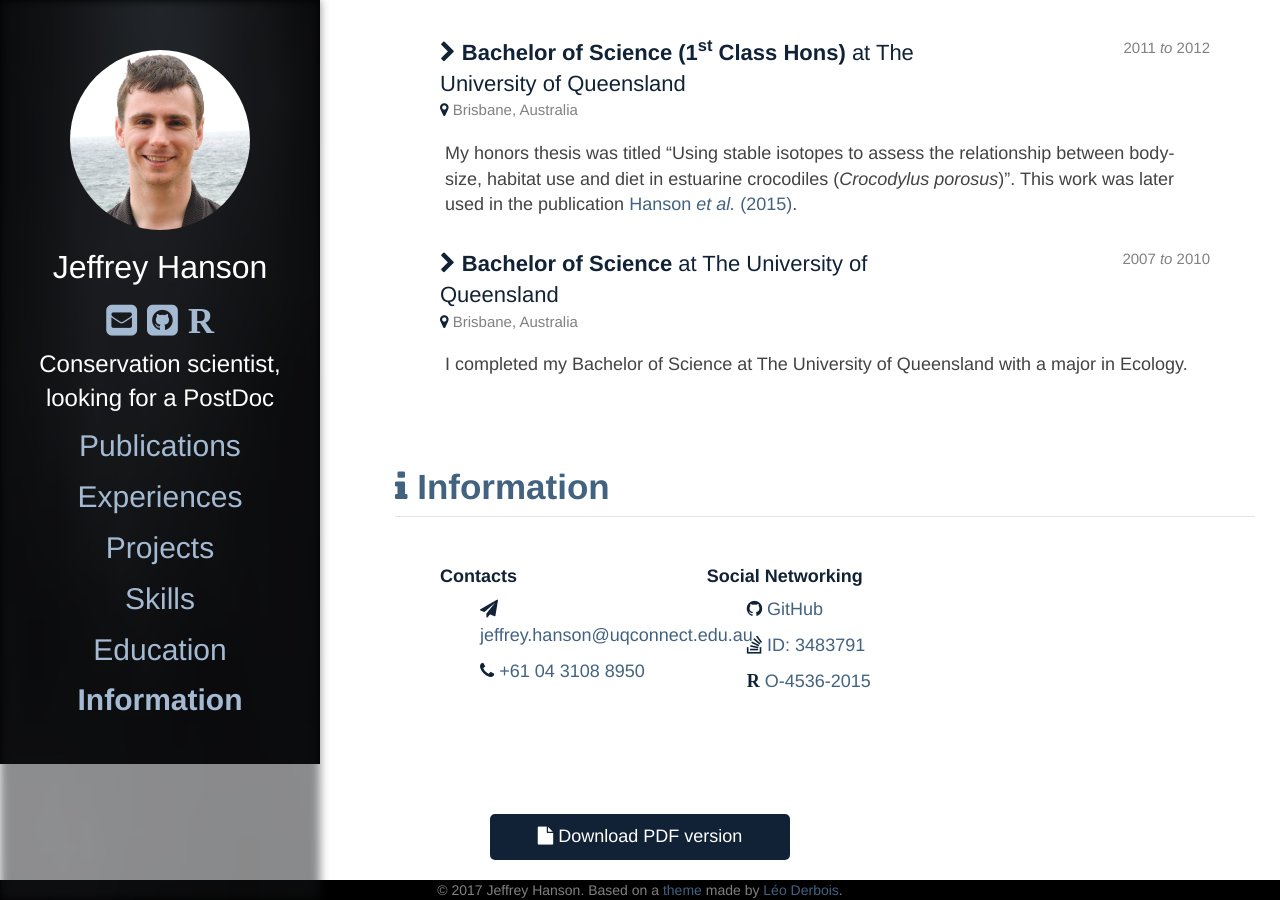
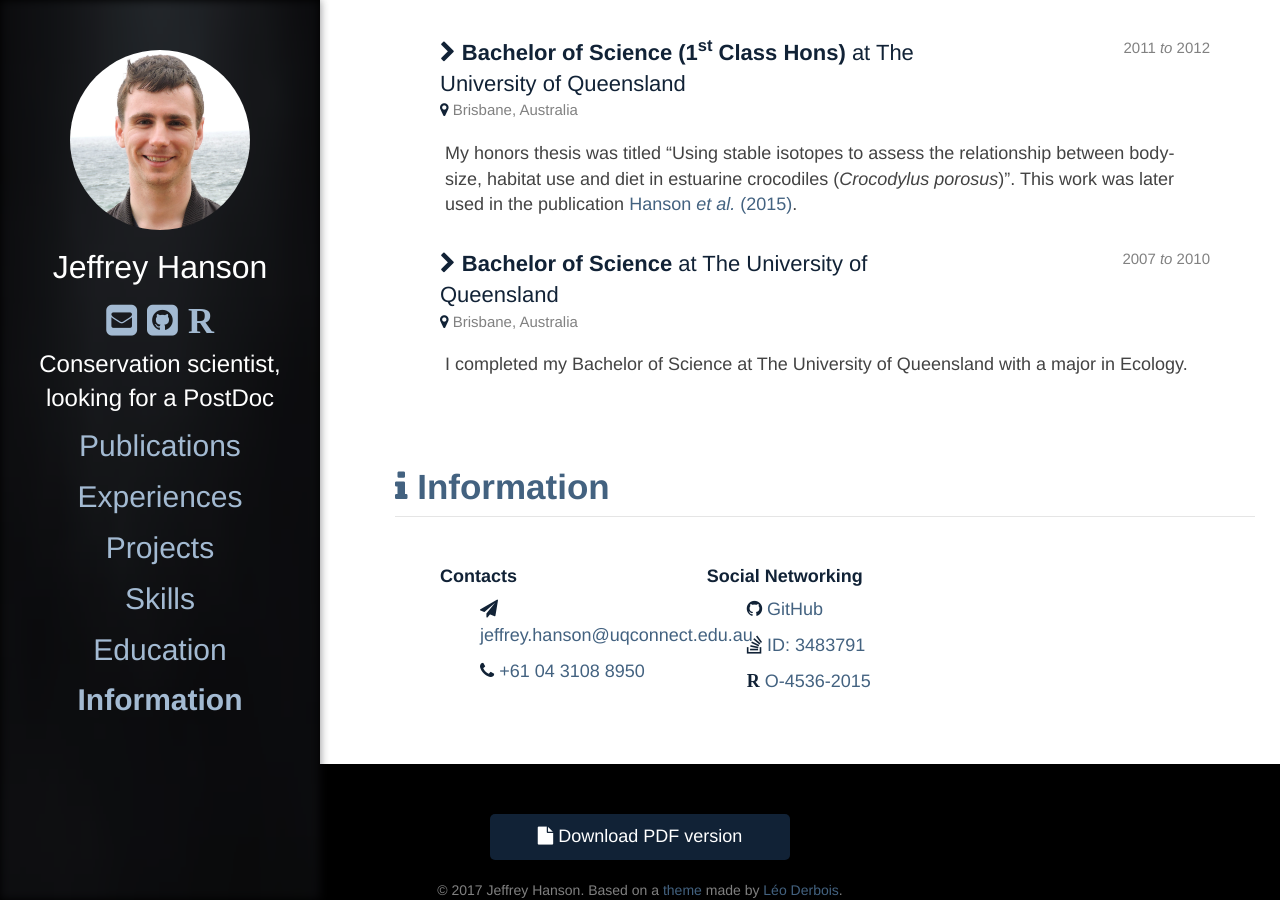
Before and after one commit to jeffreyhanson/jeffreyhanson.github.io, a Jekyll site: the page built from index.html, in a window 1280 px wide and 900 px high, scrolled down 4634 px. Built offline with Jekyll 4.4.1, drawn with Linux system fonts in a browser that asks for light colours; nearby versions of some CDN libraries.

Commit message:
update footer

```diff
--- a/_includes/content/10-footer.html
+++ b/_includes/content/10-footer.html
@@ -1,5 +1,5 @@
  	{% if site.resume_pdf %}
- 	<div class="col-md-12 col-lg-12 col-sm-12 col-xs-12" style="background-color:white">
+ 	<div class="col-md-12 col-lg-12 col-sm-12 col-xs-12" style="background-color:transparent">
     <a class="content-download-button" href="{{site.resume_pdf}}"  download="{{site.name}}-CV"><i class="fa fa-file"></i> Download PDF version</a>
  	</div>
  	{% endif %}
```
